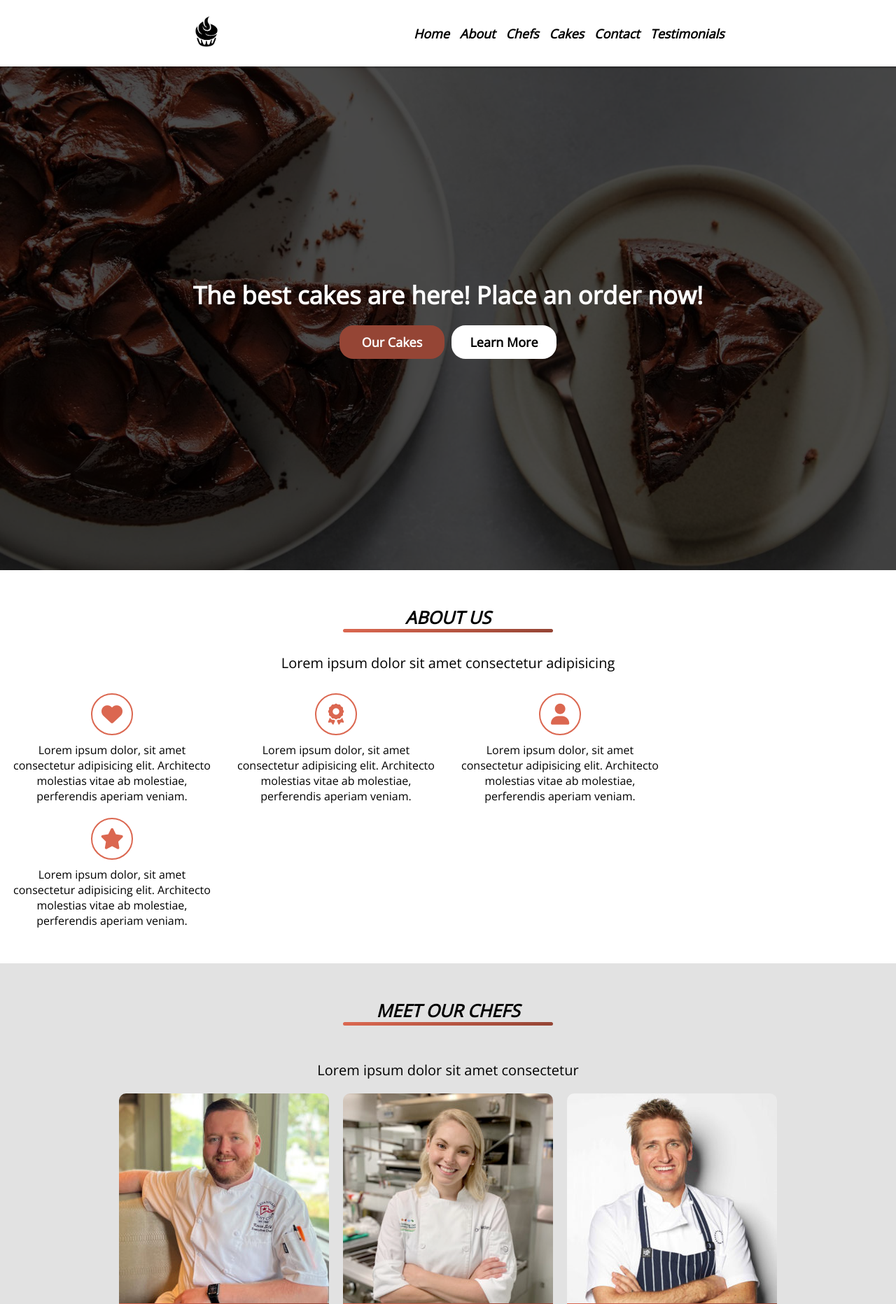
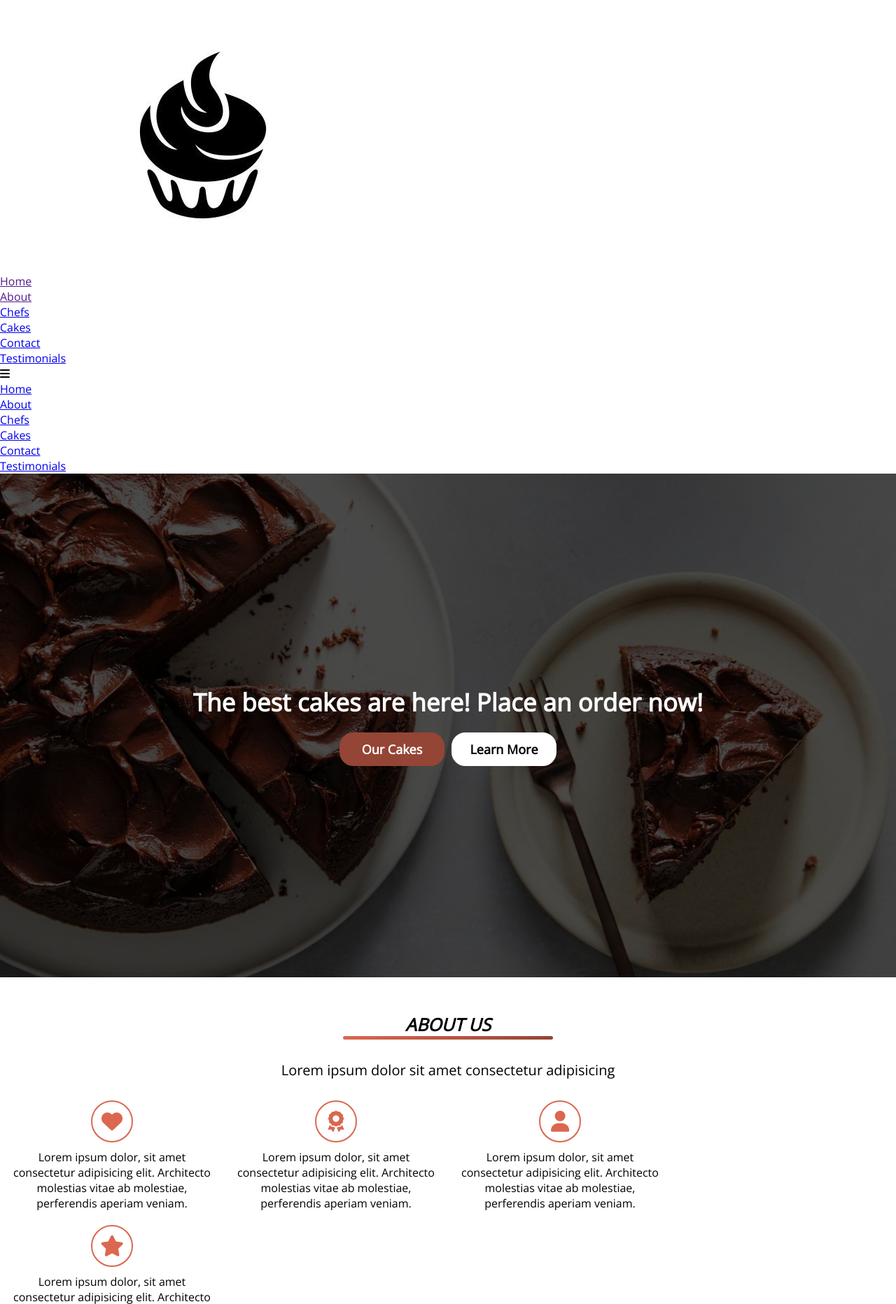
Before and after one commit to MilosM00/cake-app, a PHP site: page / in a window 1280 px wide. Shown: the top 1864 px of the page at 70% size. Run offline with PHP 8.4, Linux system fonts and the light colour scheme; some libraries are stand-ins or nearby versions.

Commit message:
index-css updated

```diff
--- a/css/index.css
+++ b/css/index.css
@@ -5,101 +5,14 @@
     font-family: 'Open Sans', sans-serif;
 }
 
+html{
+    scroll-behavior: smooth;
+    scroll-padding-top: 80px;
+}
+
 body{
     position: relative;
 }
-
-/* START NAVBAR */
-
-nav{
-    position: sticky;
-    top: 0;
-    z-index: 20;
-
-    padding-top: 10px;
-    padding-bottom: 10px;
-    background-color: #fff;
-    display: flex;
-    justify-content: space-evenly;
-    align-items: center;
-    box-shadow: 0 0 2px 2px rgba(0,0,0,0.3);
-}
-
-nav > a > img{
-    width: 100px;
-    height: 70px;
-}
-
-nav > ul{
-    list-style: none;
-    display: flex;
-    justify-content: center;
-    align-items: center;
-    gap: 15px;
-}
-
-nav > ul > li > a{
-    color: #000;
-    text-decoration: none;
-    font-style: italic;
-    font-weight: 700;
-    font-size: 18px;
-}
-
-#hamburger-button{
-    display: none;
-    color: #000;
-    font-size: 25px;
-}
-
-.hamburger-menu{
-    position: fixed;
-    top: 95px;
-    right: 0;
-    width: 200px;
-    height: 200px;
-    z-index: 10;
-    opacity: 0;
-
-    padding-top: 10px;
-    padding-bottom: 10px;
-    display: none;
-    justify-content: center;
-    align-items: center;
-    flex-direction: column;
-    background-color: #fff;
-    font-style: italic;
-    font-weight: 700;
-    box-shadow: 0 0 2px 2px rgba(0,0,0,0.3);
-    border-radius: 5px;
-    list-style: none;
-    gap: 5px;
-    transition: 0.5s;
-}
-
-.hamburger-menu > li > a{
-    text-decoration: none;
-    color: #000;
-    font-size: 18px;
-}
-
-@media (max-width: 800px) {
-    nav{
-        justify-content: space-between;
-        padding-left: 20px;
-        padding-right: 20px;
-    }
-
-    nav > ul{
-        display: none;
-    }
-
-    #hamburger-button{
-        display: block;
-    }
-}
-
-/* END NAVBAR */
 
 /* START HERO */
 .hero{
```
Also changed, not shown: other parts of css/index.css (+0 -92 lines).
